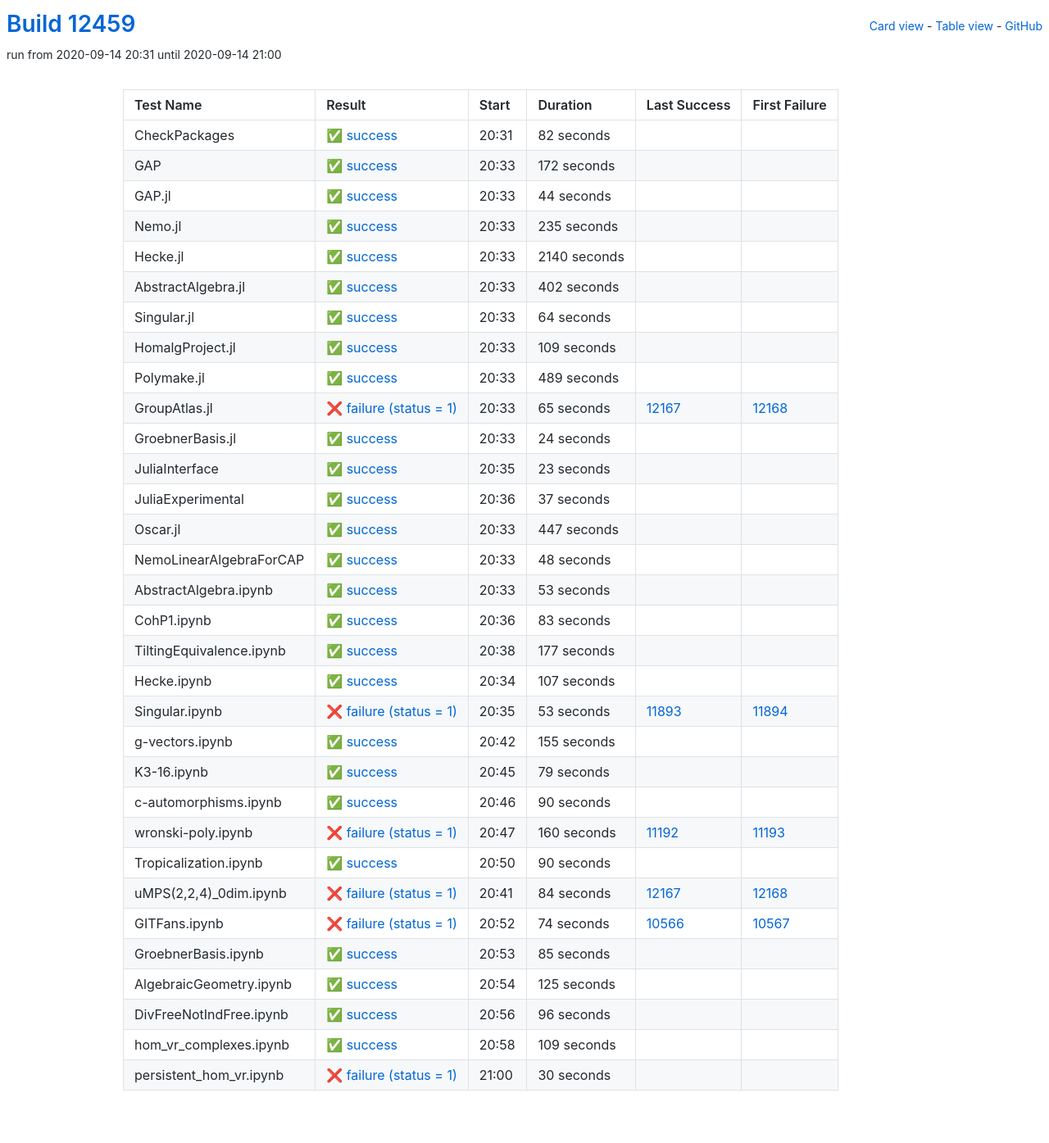
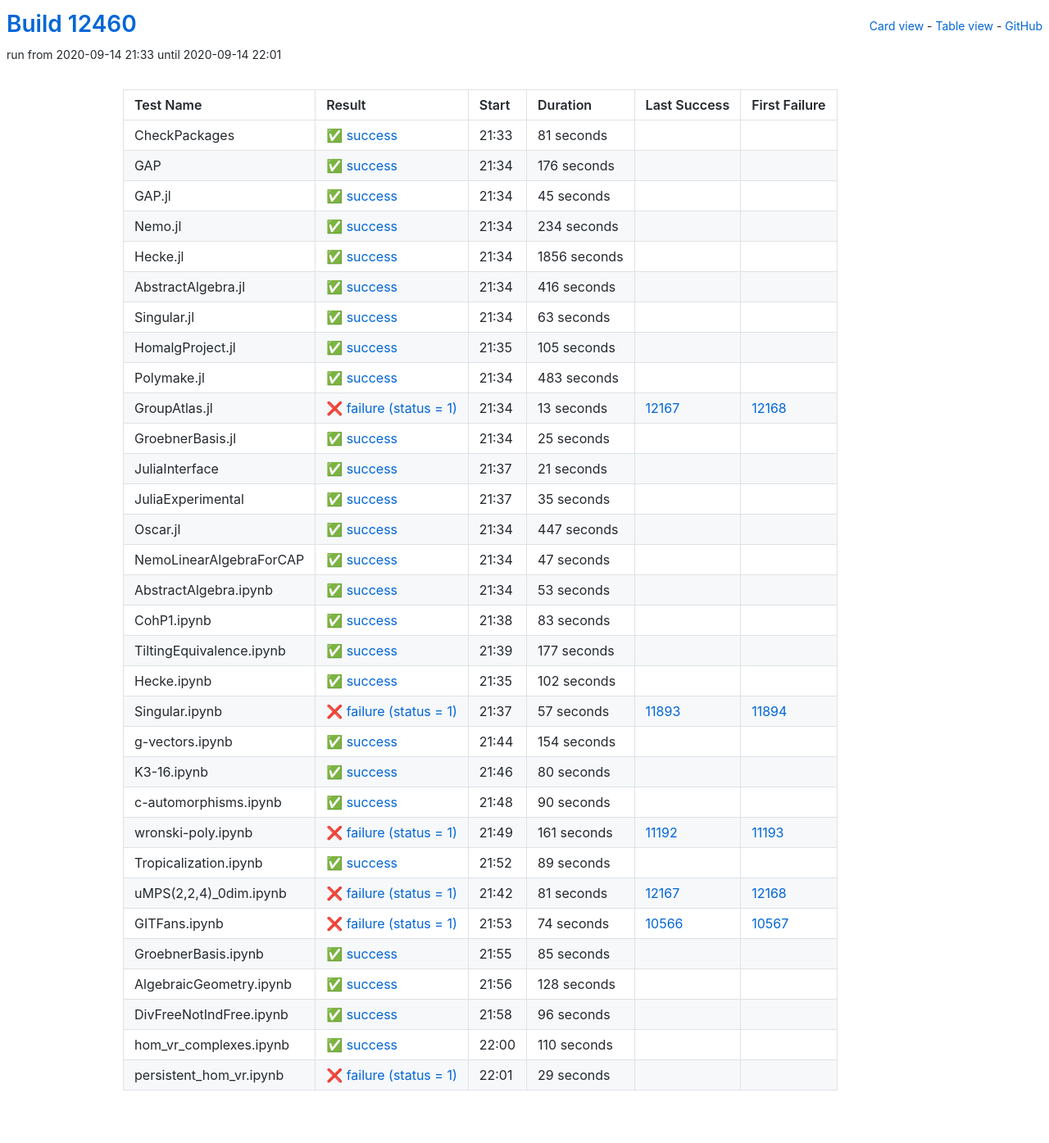
Before and after one commit to oscar-system/oscar-ci-status, a Jekyll site: the page built from table.html, in a window 1280 px wide. Shown: the whole page at 82% size. Built offline with Jekyll 4.4.1, drawn with Linux system fonts in a browser that asks for light colours.

Commit message:
Build #12460

```diff
--- a/_data/ci.yml
+++ b/_data/ci.yml
@@ -1,6 +1,6 @@
 ---
-build: 12459
-build_url: https://oscarci.mathematik.uni-kl.de/job/oscar/12459/
+build: 12460
+build_url: https://oscarci.mathematik.uni-kl.de/job/oscar/12460/
 job: oscar
 organization: oscar-system
 repo: oscar-ci-status
@@ -8,164 +8,164 @@
 tests:
 - name: CheckPackages
   id: checkpackages
-  log: https://oscarci.mathematik.uni-kl.de/job/oscar/12459/artifact/logs/build-12459/CheckPackages.log
-  start: 2020-09-14 20:31
+  log: https://oscarci.mathematik.uni-kl.de/job/oscar/12460/artifact/logs/build-12460/CheckPackages.log
+  start: 2020-09-14 21:33
   success: true
   exitcode: 0
   status: success
-  duration: 82
+  duration: 81
   last_success: false
   last_success_url:
   first_failure: false
   first_failure_url:
 - name: GAP
   id: gap
-  log: https://oscarci.mathematik.uni-kl.de/job/oscar/12459/artifact/logs/build-12459/GAP.log
-  start: 2020-09-14 20:33
+  log: https://oscarci.mathematik.uni-kl.de/job/oscar/12460/artifact/logs/build-12460/GAP.log
+  start: 2020-09-14 21:34
   success: true
   exitcode: 0
   status: success
-  duration: 172
+  duration: 176
   last_success: false
   last_success_url:
   first_failure: false
   first_failure_url:
 - name: GAP.jl
   id: gap-jl
-  log: https://oscarci.mathematik.uni-kl.de/job/oscar/12459/artifact/logs/build-12459/GAP.jl.log
-  start: 2020-09-14 20:33
+  log: https://oscarci.mathematik.uni-kl.de/job/oscar/12460/artifact/logs/build-12460/GAP.jl.log
+  start: 2020-09-14 21:34
   success: true
   exitcode: 0
   status: success
-  duration: 44
+  duration: 45
   last_success: false
   last_success_url:
   first_failure: false
   first_failure_url:
 - name: Nemo.jl
   id: nemo-jl
-  log: https://oscarci.mathematik.uni-kl.de/job/oscar/12459/artifact/logs/build-12459/Nemo.jl.log
-  start: 2020-09-14 20:33
+  log: https://oscarci.mathematik.uni-kl.de/job/oscar/12460/artifact/logs/build-12460/Nemo.jl.log
+  start: 2020-09-14 21:34
   success: true
   exitcode: 0
   status: success
-  duration: 235
+  duration: 234
   last_success: false
   last_success_url:
   first_failure: false
   first_failure_url:
 - name: Hecke.jl
   id: hecke-jl
-  log: https://oscarci.mathematik.uni-kl.de/job/oscar/12459/artifact/logs/build-12459/Hecke.jl.log
-  start: 2020-09-14 20:33
+  log: https://oscarci.mathematik.uni-kl.de/job/oscar/12460/artifact/logs/build-12460/Hecke.jl.log
+  start: 2020-09-14 21:34
   success: true
   exitcode: 0
   status: success
-  duration: 2140
+  duration: 1856
   last_success: false
   last_success_url:
   first_failure: false
   first_failure_url:
 - name: AbstractAlgebra.jl
   id: abstractalgebra-jl
-  log: https://oscarci.mathematik.uni-kl.de/job/oscar/12459/artifact/logs/build-12459/AbstractAlgebra.jl.log
-  start: 2020-09-14 20:33
+  log: https://oscarci.mathematik.uni-kl.de/job/oscar/12460/artifact/logs/build-12460/AbstractAlgebra.jl.log
+  start: 2020-09-14 21:34
   success: true
   exitcode: 0
   status: success
-  duration: 402
+  duration: 416
   last_success: false
   last_success_url:
   first_failure: false
   first_failure_url:
 - name: Singular.jl
   id: singular-jl
-  log: https://oscarci.mathematik.uni-kl.de/job/oscar/12459/artifact/logs/build-12459/Singular.jl.log
-  start: 2020-09-14 20:33
+  log: https://oscarci.mathematik.uni-kl.de/job/oscar/12460/artifact/logs/build-12460/Singular.jl.log
+  start: 2020-09-14 21:34
   success: true
   exitcode: 0
   status: success
-  duration: 64
+  duration: 63
   last_success: false
   last_success_url:
   first_failure: false
   first_failure_url:
 - name: HomalgProject.jl
   id: homalgproject-jl
-  log: https://oscarci.mathematik.uni-kl.de/job/oscar/12459/artifact/logs/build-12459/HomalgProject.jl.log
-  start: 2020-09-14 20:33
+  log: https://oscarci.mathematik.uni-kl.de/job/oscar/12460/artifact/logs/build-12460/HomalgProject.jl.log
+  start: 2020-09-14 21:35
   success: true
   exitcode: 0
   status: success
-  duration: 109
+  duration: 105
   last_success: false
   last_success_url:
   first_failure: false
   first_failure_url:
 - name: Polymake.jl
   id: polymake-jl
-  log: https://oscarci.mathematik.uni-kl.de/job/oscar/12459/artifact/logs/build-12459/Polymake.jl.log
-  start: 2020-09-14 20:33
+  log: https://oscarci.mathematik.uni-kl.de/job/oscar/12460/artifact/logs/build-12460/Polymake.jl.log
+  start: 2020-09-14 21:34
   success: true
   exitcode: 0
   status: success
-  duration: 489
+  duration: 483
   last_success: false
   last_success_url:
   first_failure: false
   first_failure_url:
 - name: GroupAtlas.jl
   id: groupatlas-jl
-  log: https://oscarci.mathematik.uni-kl.de/job/oscar/12459/artifact/logs/build-12459/GroupAtlas.jl.log
-  start: 2020-09-14 20:33
+  log: https://oscarci.mathematik.uni-kl.de/job/oscar/12460/artifact/logs/build-12460/GroupAtlas.jl.log
+  start: 2020-09-14 21:34
   success: false
   exitcode: 1
   status: failure
-  duration: 65
+  duration: 13
   last_success: 12167
   last_success_url: https://oscarci.mathematik.uni-kl.de/job/oscar/12167/
   first_failure: 12168
   first_failure_url: https://oscarci.mathematik.uni-kl.de/job/oscar/12168/
 - name: GroebnerBasis.jl
   id: groebnerbasis-jl
-  log: https://oscarci.mathematik.uni-kl.de/job/oscar/12459/artifact/logs/build-12459/GroebnerBasis.jl.log
-  start: 2020-09-14 20:33
+  log: https://oscarci.mathematik.uni-kl.de/job/oscar/12460/artifact/logs/build-12460/GroebnerBasis.jl.log
+  start: 2020-09-14 21:34
   success: true
   exitcode: 0
   status: success
-  duration: 24
+  duration: 25
   last_success: false
   last_success_url:
   first_failure: false
   first_failure_url:
 - name: JuliaInterface
   id: juliainterface
-  log: https://oscarci.mathematik.uni-kl.de/job/oscar/12459/artifact/logs/build-12459/JuliaInterface.log
-  start: 2020-09-14 20:35
+  log: https://oscarci.mathematik.uni-kl.de/job/oscar/12460/artifact/logs/build-12460/JuliaInterface.log
+  start: 2020-09-14 21:37
   success: true
   exitcode: 0
   status: success
-  duration: 23
+  duration: 21
   last_success: false
   last_success_url:
   first_failure: false
   first_failure_url:
 - name: JuliaExperimental
   id: juliaexperimental
-  log: https://oscarci.mathematik.uni-kl.de/job/oscar/12459/artifact/logs/build-12459/JuliaExperimental.log
-  start: 2020-09-14 20:36
+  log: https://oscarci.mathematik.uni-kl.de/job/oscar/12460/artifact/logs/build-12460/JuliaExperimental.log
+  start: 2020-09-14 21:37
   success: true
   exitcode: 0
   status: success
-  duration: 37
+  duration: 35
   last_success: false
   last_success_url:
   first_failure: false
   first_failure_url:
 - name: Oscar.jl
   id: oscar-jl
-  log: https://oscarci.mathematik.uni-kl.de/job/oscar/12459/artifact/logs/build-12459/Oscar.jl.log
-  start: 2020-09-14 20:33
+  log: https://oscarci.mathematik.uni-kl.de/job/oscar/12460/artifact/logs/build-12460/Oscar.jl.log
+  start: 2020-09-14 21:34
   success: true
   exitcode: 0
   status: success
@@ -176,20 +176,20 @@
   first_failure_url:
 - name: NemoLinearAlgebraForCAP
   id: nemolinearalgebraforcap
-  log: https://oscarci.mathematik.uni-kl.de/job/oscar/12459/artifact/logs/build-12459/NemoLinearAlgebraForCAP.log
-  start: 2020-09-14 20:33
+  log: https://oscarci.mathematik.uni-kl.de/job/oscar/12460/artifact/logs/build-12460/NemoLinearAlgebraForCAP.log
+  start: 2020-09-14 21:34
   success: true
   exitcode: 0
   status: success
-  duration: 48
+  duration: 47
   last_success: false
   last_success_url:
   first_failure: false
   first_failure_url:
 - name: AbstractAlgebra.ipynb
   id: abstractalgebra-ipynb
-  log: https://oscarci.mathematik.uni-kl.de/job/oscar/12459/artifact/logs/build-12459/AbstractAlgebra.ipynb.log
-  start: 2020-09-14 20:33
+  log: https://oscarci.mathematik.uni-kl.de/job/oscar/12460/artifact/logs/build-12460/AbstractAlgebra.ipynb.log
+  start: 2020-09-14 21:34
   success: true
   exitcode: 0
   status: success
@@ -200,8 +200,8 @@
   first_failure_url:
 - name: CohP1.ipynb
   id: cohp1-ipynb
-  log: https://oscarci.mathematik.uni-kl.de/job/oscar/12459/artifact/logs/build-12459/CohP1.ipynb.log
-  start: 2020-09-14 20:36
+  log: https://oscarci.mathematik.uni-kl.de/job/oscar/12460/artifact/logs/build-12460/CohP1.ipynb.log
+  start: 2020-09-14 21:38
   success: true
   exitcode: 0
   status: success
@@ -212,8 +212,8 @@
   first_failure_url:
 - name: TiltingEquivalence.ipynb
   id: tiltingequivalence-ipynb
-  log: https://oscarci.mathematik.uni-kl.de/job/oscar/12459/artifact/logs/build-12459/TiltingEquivalence.ipynb.log
-  start: 2020-09-14 20:38
+  log: https://oscarci.mathematik.uni-kl.de/job/oscar/12460/artifact/logs/build-12460/TiltingEquivalence.ipynb.log
+  start: 2020-09-14 21:39
   success: true
   exitcode: 0
   status: success
@@ -224,56 +224,56 @@
   first_failure_url:
 - name: Hecke.ipynb
   id: hecke-ipynb
-  log: https://oscarci.mathematik.uni-kl.de/job/oscar/12459/artifact/logs/build-12459/Hecke.ipynb.log
-  start: 2020-09-14 20:34
+  log: https://oscarci.mathematik.uni-kl.de/job/oscar/12460/artifact/logs/build-12460/Hecke.ipynb.log
+  start: 2020-09-14 21:35
   success: true
   exitcode: 0
   status: success
-  duration: 107
+  duration: 102
   last_success: false
   last_success_url:
   first_failure: false
   first_failure_url:
 - name: Singular.ipynb
   id: singular-ipynb
-  log: https://oscarci.mathematik.uni-kl.de/job/oscar/12459/artifact/logs/build-12459/Singular.ipynb.log
-  start: 2020-09-14 20:35
+  log: https://oscarci.mathematik.uni-kl.de/job/oscar/12460/artifact/logs/build-12460/Singular.ipynb.log
+  start: 2020-09-14 21:37
   success: false
   exitcode: 1
   status: failure
-  duration: 53
+  duration: 57
   last_success: 11893
   last_success_url: https://oscarci.mathematik.uni-kl.de/job/oscar/11893/
   first_failure: 11894
   first_failure_url: https://oscarci.mathematik.uni-kl.de/job/oscar/11894/
 - name: g-vectors.ipynb
   id: g-vectors-ipynb
-  log: https://oscarci.mathematik.uni-kl.de/job/oscar/12459/artifact/logs/build-12459/g-vectors.ipynb.log
-  start: 2020-09-14 20:42
+  log: https://oscarci.mathematik.uni-kl.de/job/oscar/12460/artifact/logs/build-12460/g-vectors.ipynb.log
+  start: 2020-09-14 21:44
   success: true
   exitcode: 0
   status: success
-  duration: 155
+  duration: 154
   last_success: false
   last_success_url:
   first_failure: false
   first_failure_url:
 - name: K3-16.ipynb
   id: k3-16-ipynb
-  log: https://oscarci.mathematik.uni-kl.de/job/oscar/12459/artifact/logs/build-12459/K3-16.ipynb.log
-  start: 2020-09-14 20:45
+  log: https://oscarci.mathematik.uni-kl.de/job/oscar/12460/artifact/logs/build-12460/K3-16.ipynb.log
+  start: 2020-09-14 21:46
   success: true
   exitcode: 0
   status: success
-  duration: 79
+  duration: 80
   last_success: false
   last_success_url:
   first_failure: false
   first_failure_url:
 - name: c-automorphisms.ipynb
   id: c-automorphisms-ipynb
-  log: https://oscarci.mathematik.uni-kl.de/job/oscar/12459/artifact/logs/build-12459/c-automorphisms.ipynb.log
-  start: 2020-09-14 20:46
+  log: https://oscarci.mathematik.uni-kl.de/job/oscar/12460/artifact/logs/build-12460/c-automorphisms.ipynb.log
+  start: 2020-09-14 21:48
   success: true
   exitcode: 0
   status: success
@@ -284,44 +284,44 @@
   first_failure_url:
 - name: wronski-poly.ipynb
   id: wronski-poly-ipynb
-  log: https://oscarci.mathematik.uni-kl.de/job/oscar/12459/artifact/logs/build-12459/wronski-poly.ipynb.log
-  start: 2020-09-14 20:47
+  log: https://oscarci.mathematik.uni-kl.de/job/oscar/12460/artifact/logs/build-12460/wronski-poly.ipynb.log
+  start: 2020-09-14 21:49
   success: false
   exitcode: 1
   status: failure
-  duration: 160
+  duration: 161
   last_success: 11192
   last_success_url: https://oscarci.mathematik.uni-kl.de/job/oscar/11192/
   first_failure: 11193
   first_failure_url: https://oscarci.mathematik.uni-kl.de/job/oscar/11193/
 - name: Tropicalization.ipynb
   id: tropicalization-ipynb
-  log: https://oscarci.mathematik.uni-kl.de/job/oscar/12459/artifact/logs/build-12459/Tropicalization.ipynb.log
-  start: 2020-09-14 20:50
+  log: https://oscarci.mathematik.uni-kl.de/job/oscar/12460/artifact/logs/build-12460/Tropicalization.ipynb.log
+  start: 2020-09-14 21:52
   success: true
   exitcode: 0
   status: success
-  duration: 90
+  duration: 89
   last_success: false
   last_success_url:
   first_failure: false
   first_failure_url:
 - name: uMPS(2,2,4)_0dim.ipynb
   id: umps-2-2-4-0dim-ipynb
-  log: https://oscarci.mathematik.uni-kl.de/job/oscar/12459/artifact/logs/build-12459/uMPS-2-2-4-_0dim.ipynb.log
-  start: 2020-09-14 20:41
+  log: https://oscarci.mathematik.uni-kl.de/job/oscar/12460/artifact/logs/build-12460/uMPS-2-2-4-_0dim.ipynb.log
+  start: 2020-09-14 21:42
   success: false
   exitcode: 1
   status: failure
-  duration: 84
+  duration: 81
   last_success: 12167
   last_success_url: https://oscarci.mathematik.uni-kl.de/job/oscar/12167/
   first_failure: 12168
   first_failure_url: https://oscarci.mathematik.uni-kl.de/job/oscar/12168/
 - name: GITFans.ipynb
   id: gitfans-ipynb
-  log: https://oscarci.mathematik.uni-kl.de/job/oscar/12459/artifact/logs/build-12459/GITFans.ipynb.log
-  start: 2020-09-14 20:52
+  log: https://oscarci.mathematik.uni-kl.de/job/oscar/12460/artifact/logs/build-12460/GITFans.ipynb.log
+  start: 2020-09-14 21:53
   success: false
   exitcode: 1
   status: failure
@@ -332,8 +332,8 @@
   first_failure_url: https://oscarci.mathematik.uni-kl.de/job/oscar/10567/
 - name: GroebnerBasis.ipynb
   id: groebnerbasis-ipynb
-  log: https://oscarci.mathematik.uni-kl.de/job/oscar/12459/artifact/logs/build-12459/GroebnerBasis.ipynb.log
-  start: 2020-09-14 20:53
+  log: https://oscarci.mathematik.uni-kl.de/job/oscar/12460/artifact/logs/build-12460/GroebnerBasis.ipynb.log
+  start: 2020-09-14 21:55
   success: true
   exitcode: 0
   status: success
@@ -344,20 +344,20 @@
   first_failure_url:
 - name: AlgebraicGeometry.ipynb
   id: algebraicgeometry-ipynb
-  log: https://oscarci.mathematik.uni-kl.de/job/oscar/12459/artifact/logs/build-12459/AlgebraicGeometry.ipynb.log
-  start: 2020-09-14 20:54
+  log: https://oscarci.mathematik.uni-kl.de/job/oscar/12460/artifact/logs/build-12460/AlgebraicGeometry.ipynb.log
+  start: 2020-09-14 21:56
   success: true
   exitcode: 0
   status: success
-  duration: 125
+  duration: 128
   last_success: false
   last_success_url:
   first_failure: false
   first_failure_url:
 - name: DivFreeNotIndFree.ipynb
   id: divfreenotindfree-ipynb
-  log: https://oscarci.mathematik.uni-kl.de/job/oscar/12459/artifact/logs/build-12459/DivFreeNotIndFree.ipynb.log
-  start: 2020-09-14 20:56
+  log: https://oscarci.mathematik.uni-kl.de/job/oscar/12460/artifact/logs/build-12460/DivFreeNotIndFree.ipynb.log
+  start: 2020-09-14 21:58
   success: true
   exitcode: 0
   status: success
@@ -368,24 +368,24 @@
   first_failure_url:
 - name: hom_vr_complexes.ipynb
   id: hom-vr-complexes-ipynb
-  log: https://oscarci.mathematik.uni-kl.de/job/oscar/12459/artifact/logs/build-12459/hom_vr_complexes.ipynb.log
-  start: 2020-09-14 20:58
+  log: https://oscarci.mathematik.uni-kl.de/job/oscar/12460/artifact/logs/build-12460/hom_vr_complexes.ipynb.log
+  start: 2020-09-14 22:00
   success: true
   exitcode: 0
   status: success
-  duration: 109
+  duration: 110
   last_success: false
   last_success_url:
   first_failure: false
   first_failure_url:
 - name: persistent_hom_vr.ipynb
   id: persistent-hom-vr-ipynb
-  log: https://oscarci.mathematik.uni-kl.de/job/oscar/12459/artifact/logs/build-12459/persistent_hom_vr.ipynb.log
-  start: 2020-09-14 21:00
+  log: https://oscarci.mathematik.uni-kl.de/job/oscar/12460/artifact/logs/build-12460/persistent_hom_vr.ipynb.log
+  start: 2020-09-14 22:01
   success: false
   exitcode: 1
   status: failure
-  duration: 30
+  duration: 29
   last_success: false
   last_success_url:
   first_failure: false
```
Also changed, not shown: README.md.
